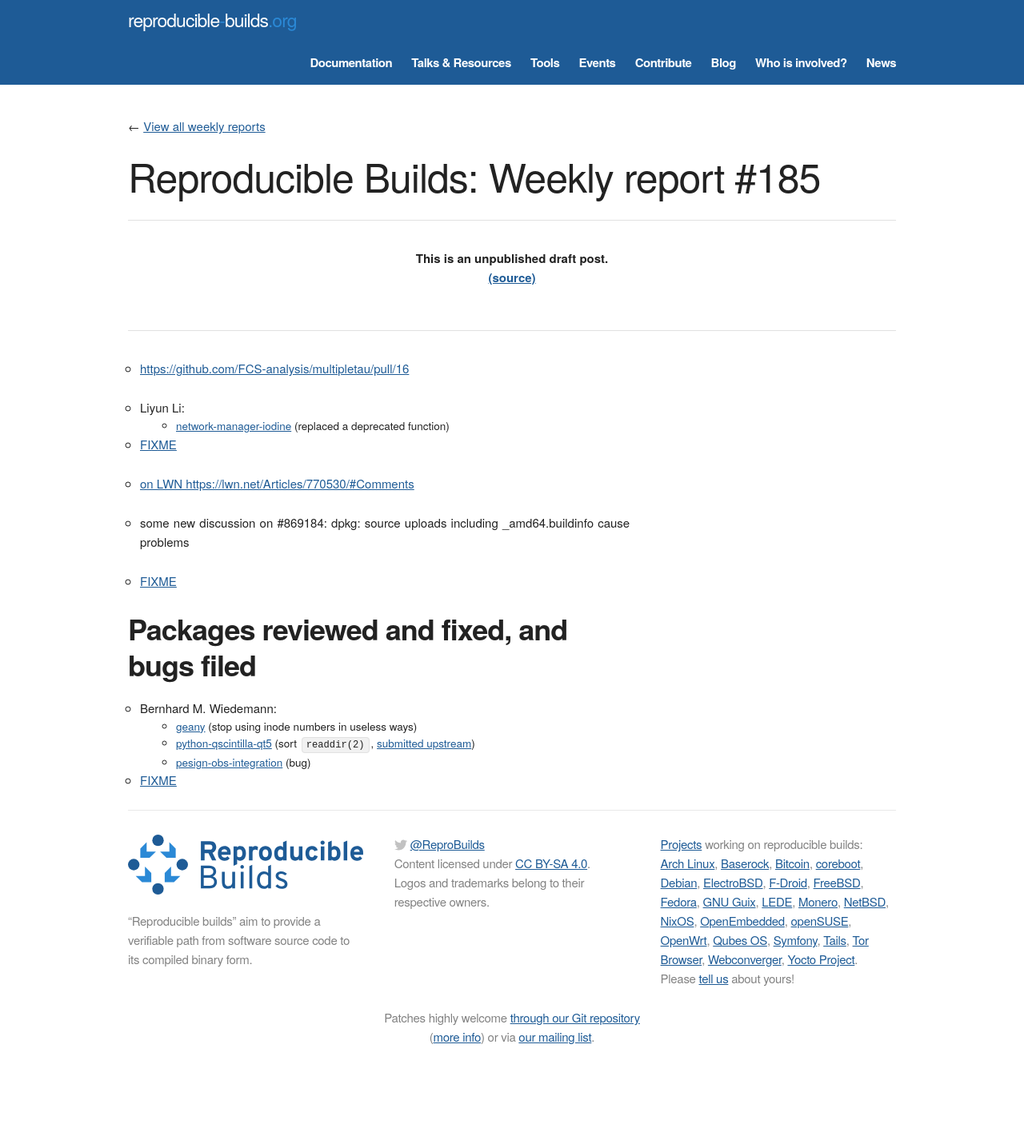
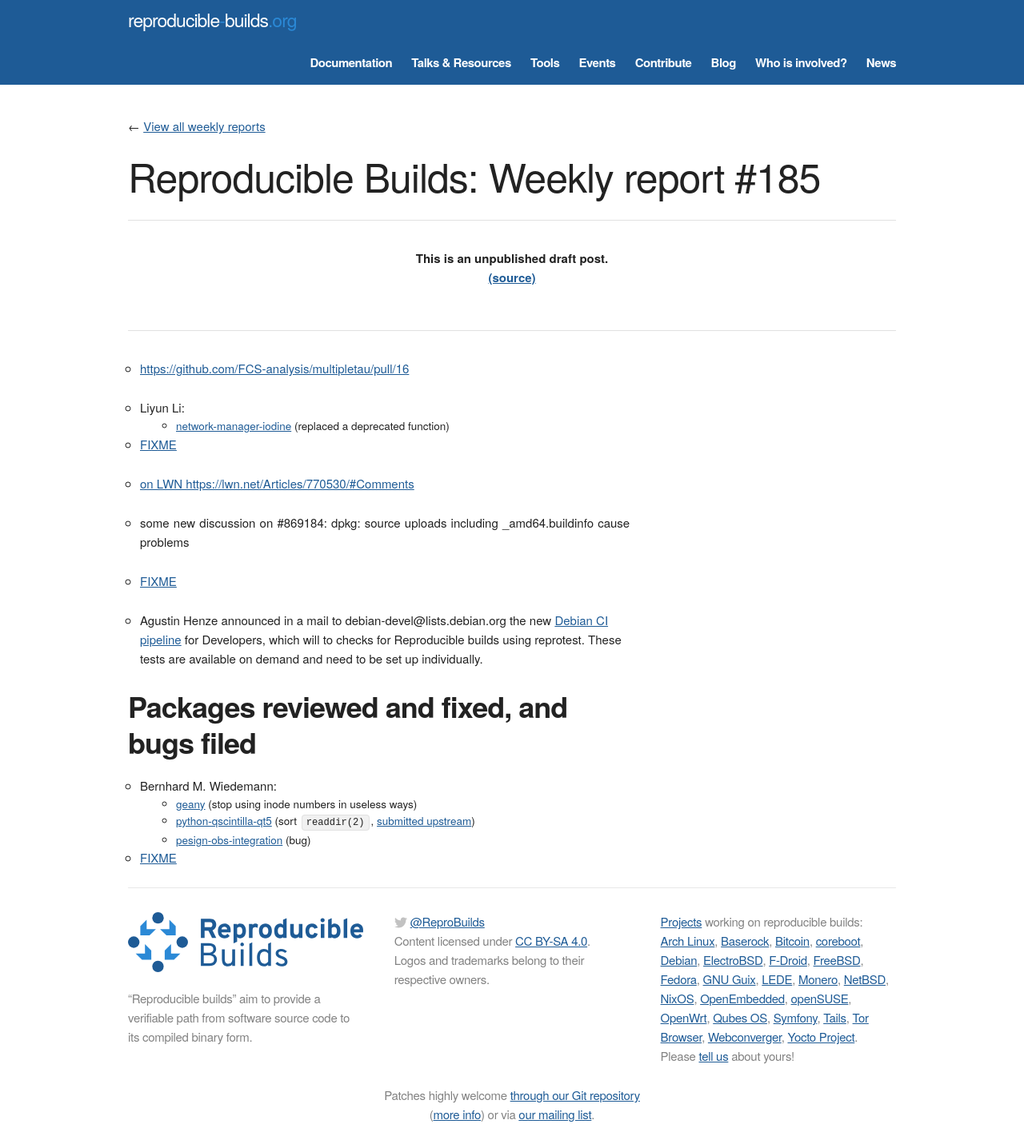
Before and after one commit to prototypefund/reproducible-website, a Jekyll site: the page built from _blog/posts/185.md, in a window 1280 px wide. Shown: the whole page at 80% size. Built offline with Jekyll 4.4.1, drawn with Linux system fonts in a browser that asks for light colours; some web fonts are replaced; before the commit the page ends 1339 px from its top, so only the background shows below that.

Commit message:
185: mention https://lists.debian.org/msgid-search/e8eafac7-ed5a-ac2f-c13a-e26d24d27dae@debian.org
Signed-off-by: Holger Levsen <holger@layer-acht.org>

```diff
--- a/_blog/posts/185.md
+++ b/_blog/posts/185.md
@@ -17,6 +17,9 @@
 
 * [FIXME](https://bugs.debian.org/901473#33)
 
+* Agustin Henze announced in a mail to debian-devel@lists.debian.org the new [Debian CI pipeline](https://lists.debian.org/msgid-search/e8eafac7-ed5a-ac2f-c13a-e26d24d27dae@debian.org) for Developers, which will to checks for Reproducible builds using reprotest. These tests are available on demand and need to be set up individually.
+
+
 
 Packages reviewed and fixed, and bugs filed
 -------------------------------------------
```
